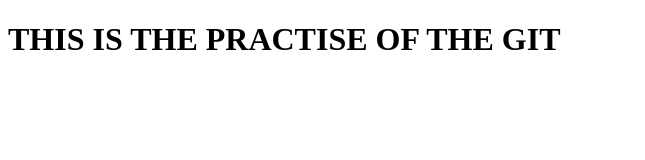
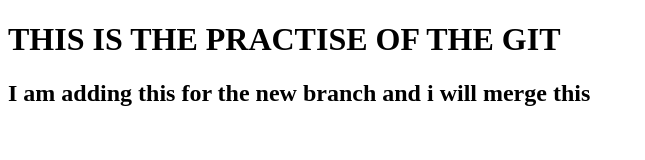
Before and after one commit to shivamyadav3527/Trainee, a plain HTML site: page index.html in a window 1280 px wide. Shown: the whole page, without its empty margins (0-645 px from the left). Drawn offline with Linux system fonts and the light colour scheme.

Commit message:
new branch

```diff
--- a/index.html
+++ b/index.html
@@ -7,5 +7,6 @@
 </head>
 <body>
     <h1>THIS IS THE PRACTISE OF THE GIT </h1>
+    <h2>I am adding this for the new branch and i will merge this</h2>
 </body>
 </html>
```
